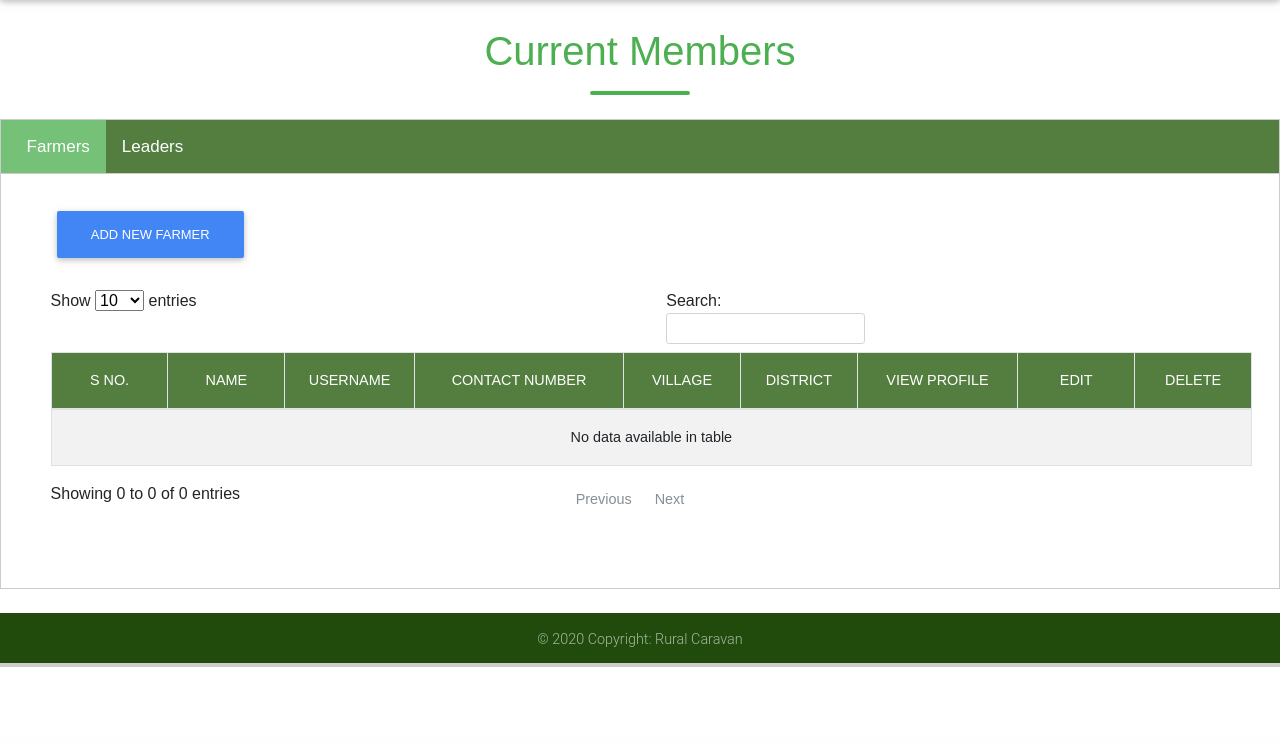
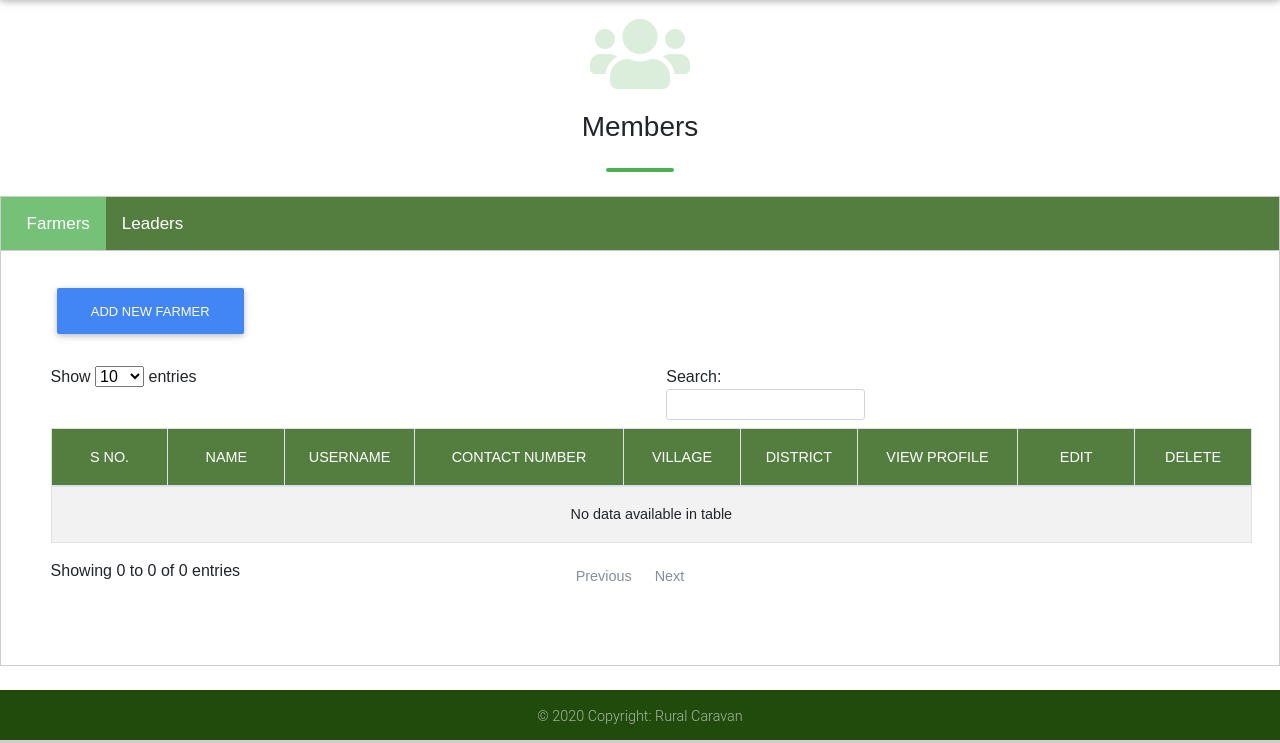
Before and after one commit to disconnect101/FPO_portal, a Django app: page /members/member_page/ in a window 1280 px wide. Shown: the part 66-809 px from the top of the page. Before the commit the page ends 733 px from the top, so only its background shows below. Run offline with Django 3.2, Linux system fonts and the light colour scheme; data that the repository does not hold is empty; parts of the project's set-up code (start-up, migrations or seed data) failed here and were passed over; some libraries are stand-ins or nearby versions.

```diff
--- a/RuralCaravan/members/templates/members/members.html
+++ b/RuralCaravan/members/templates/members/members.html
@@ -214,9 +214,20 @@ th {
   <main style="padding-top:5em;min-height:95%;font-family:Arial">
 
     <!---<h3 style="padding-left: 2%;">Choose an option to view details</h3>--->
-      <h1 style="text-align: center;padding-top:1%" class="green-text mt-0 mb-3">Current Members</h1>
+     <!---- <h1 style="text-align: center;padding-top:1%" class="green-text mt-0 mb-3">Current Members</h1>
     <hr style="margin: auto; width: 6rem; border: 2px solid #4caf50; border-radius: 20rem;">
-    <br>
+    <br>---->
+      <div class="row">
+        <div class="col-12">
+          <div style="text-align: center;">
+            <i class="fas fa-users fa-5x green-text mb-3" style="opacity: 0.2"></i>
+          </div>
+          <h3 class="h3 text-center mb-4" >Members</h3>
+          <hr style="margin: auto; width: 4rem; border: 2px solid #4caf50; border-radius: 20rem;">
+            <br>
+        </div>
+      </div>
+
 
     <div class="tab">
       <button class="tablinks nav-link" onclick="openCity(event, 'farmer')" id="defaultOpen" style="padding-left: 2%;color:white">Farmers</button>
@@ -364,7 +375,7 @@ th {
   "aaSorting": [],
   columnDefs: [{
   orderable: false,
-  targets: [2,3]
+  targets: [6,7,8]
   }]
 });
   $('.dataTables_length').addClass('bs-select');
@@ -386,7 +397,7 @@ th {
   "aaSorting": [],
   columnDefs: [{
   orderable: false,
-  targets: [2,3]
+  targets: [6,7,8]
   }]
 });
   $('.dataTables_length').addClass('bs-select');
```
Also changed, not shown: RuralCaravan/members/templates/members/farmer_profile.html (+4 -6 lines), RuralCaravan/members/templates/members/leader_profile.html (+4 -5 lines), RuralCaravan/members/templates/members/transactions.html (+9 -4 lines).
